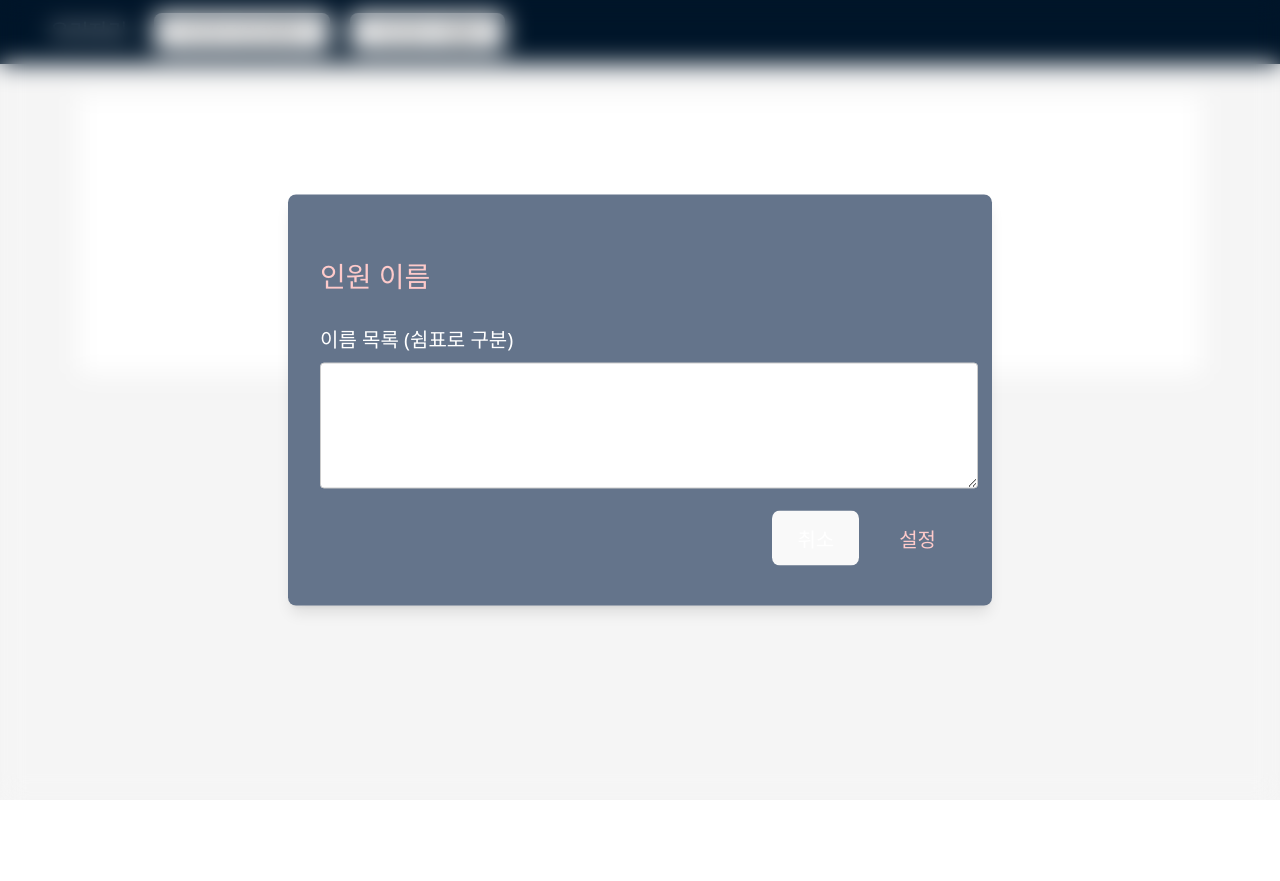
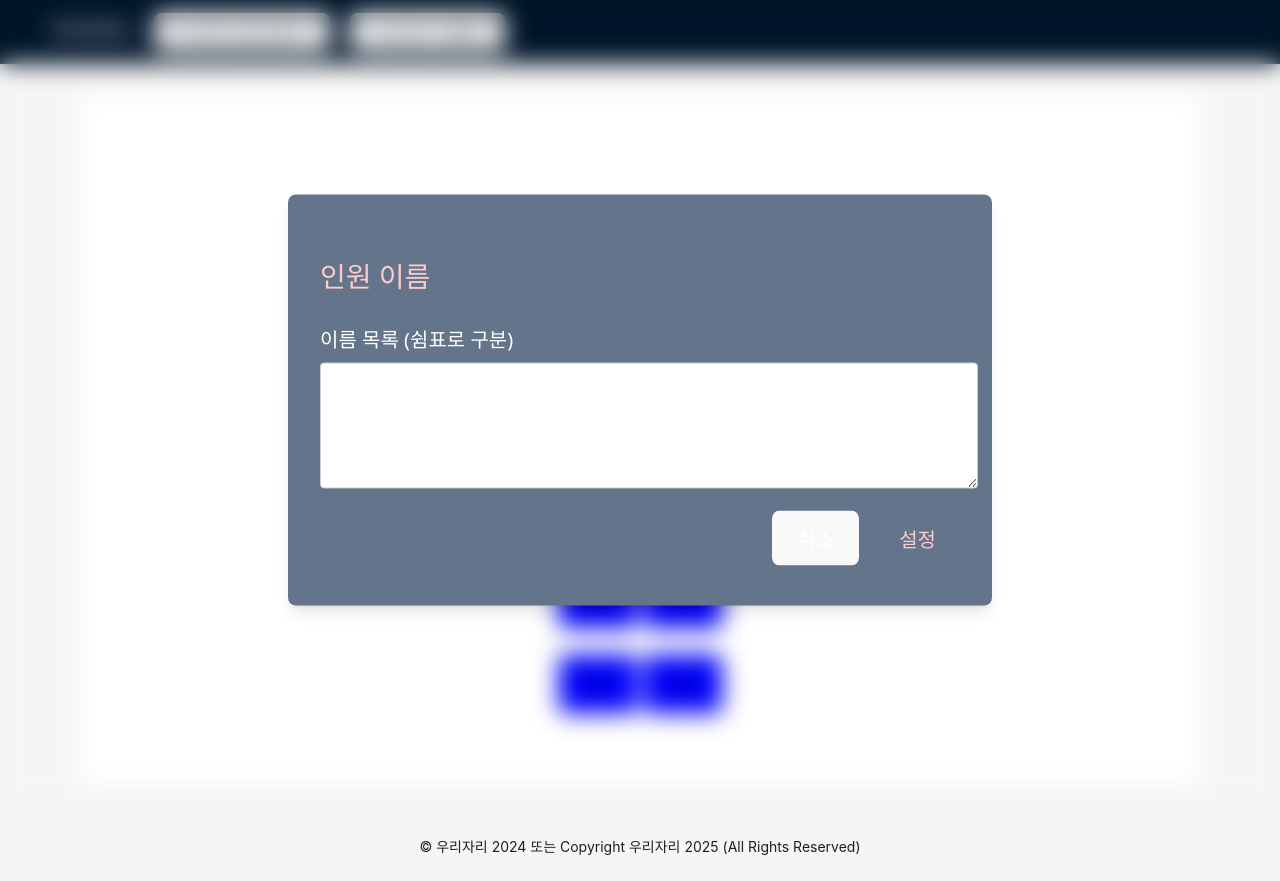
Before and after one commit to JBL28/Woori_Jari, a React (Vite) app: page / in a window 1280 px wide. Before the commit the page ends 800 px from the top, so only its background shows below. Built offline with nearby package versions, Linux system fonts and the light colour scheme.

Commit message:
feat: 좌석과 자리배치 컴포넌트 생성

```diff
--- a/src/components/MyContent.jsx
+++ b/src/components/MyContent.jsx
@@ -1,9 +1,22 @@
 import { useContext } from 'react'
 import { Breadcrumb, Layout, Menu, theme } from 'antd';
+import SeatArrangement from './SeatArrangement';
 
 const { Content } = Layout;
 
 const MyContent = ({list}) => {
+  const data = [
+  "민서",
+  "지훈",
+  "서연",
+  "도윤",
+  "하은",
+  "준우",
+  "예진",
+  "시우",
+  "수아",
+  "현우",
+];
 
   const {
       token: { colorBgContainer, borderRadiusLG },
@@ -25,6 +38,7 @@ const MyContent = ({list}) => {
           }}
         >
         <p>{list}</p>
+        <SeatArrangement data={data} rows={5} cols={2} />
         </div>
       </Content>
     </ul>
--- /dev/null
+++ b/src/components/SeatArrangement.jsx
@@ -0,0 +1,71 @@
+import { useEffect, useState } from "react";
+import SeatItem from "../../ui/SeatItem";
+
+const SeatArrangement = ({ rows, cols, data }) => {
+  // 데이터를 받아서 셔플 후 seats 로 저장
+  const shuffle = (arr) => {
+    const array = [...arr];
+    for (let i = array.length - 1; i > 0; i--) {
+      const j = Math.floor(Math.random() * (i + 1)); // i까지의 범위 중에서 랜덤 인덱스 j 생성
+      [array[i], array[j]] = [array[j], array[i]]; // 구조 분해 할당 (i와 j의 자리 교환)
+    }
+    return array;
+  };
+
+  // 컴포넌트가 렌더링될때마다 shuffle이 실행되니깐
+  // 초기 렌더링 할때만 data를 shuffle 한다.
+  // data가 undefined거나 null 일 가능성이 있응께
+  const [seats, setSeats] = useState(() => shuffle(data || []));
+
+  // 데이터가 바뀌면 seats도 다시 셔플
+  useEffect(() => {
+    setSeats(shuffle(data || []));
+  }, [data]);
+
+  const renderSeats = () => {
+    const totalSeats = rows * cols;
+
+    return (
+      <div
+        style={{
+          display: "grid",
+          gridTemplateRows: `repeat(${rows}, 80px)`,
+          gridTemplateColumns: `repeat(${cols}, 80px)`,
+          gap: "5px",
+          justifyContent: "center",
+        }}
+      >
+        {/* 길이가 totalSeats인 배열을 만듦 */}
+        {Array.from({ length: totalSeats }).map((_, index) => {
+          const seatData = seats[index]; // 데이터 있으면 넣고 없으면 빈 셀
+          // 데이터가 있으면 해당 데이터를 전달
+          // 데이터가 없으면 빈 배열 전달
+          return seatData ? (
+            <SeatItem
+              key={index}
+              data={seatData}
+              onClick={(e) => console.log(`${seatData} clicked`)}
+            />
+          ) : (
+            <SeatItem
+              key={index}
+              data={""}
+              onClick={(e) => console.log(`${seatData} clicked`)}
+            />
+          );
+        })}
+      </div>
+    );
+  };
+
+  return (
+    <div style={{ padding: "24px", textAlign: "center" }}>
+      <h2>자리 배치도</h2>
+      <div style={{ display: "flex", flexDirection: "column", gap: "8px" }}>
+        {renderSeats()}
+      </div>
+    </div>
+  );
+};
+
+export default SeatArrangement;
--- /dev/null
+++ b/ui/SeatItem.jsx
@@ -0,0 +1,24 @@
+// 좌석 하나를 버튼 형태로 출력
+// 사용자가 클릭할 수 있게 하고
+// props로 받은 데이터에 따라 좌석의 데이터를 변경가능(숫자나 이름 등으로)
+// onclick으로 드래그나 자리 고정할 수 있도록
+const SeatItem = ({ data, onClick }) => {
+  return (
+    <button
+      onClick={onClick}
+      style={{
+        width: "80px",
+        height: "60px",
+        backgroundColor: "blue",
+        border: "1px solid #aaa",
+        borderRadius: "8px",
+        fontSize: "16px",
+        cursor: "pointer",
+      }}
+    >
+      {data}
+    </button>
+  );
+};
+
+export default SeatItem;
```
